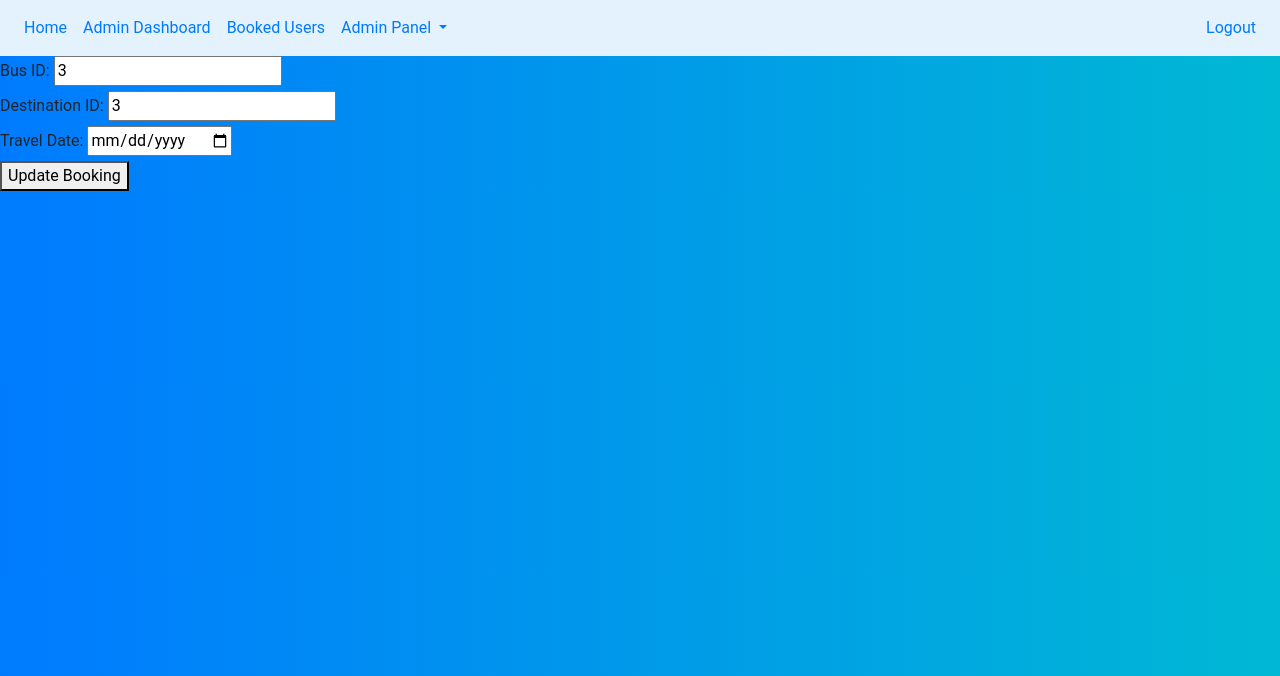
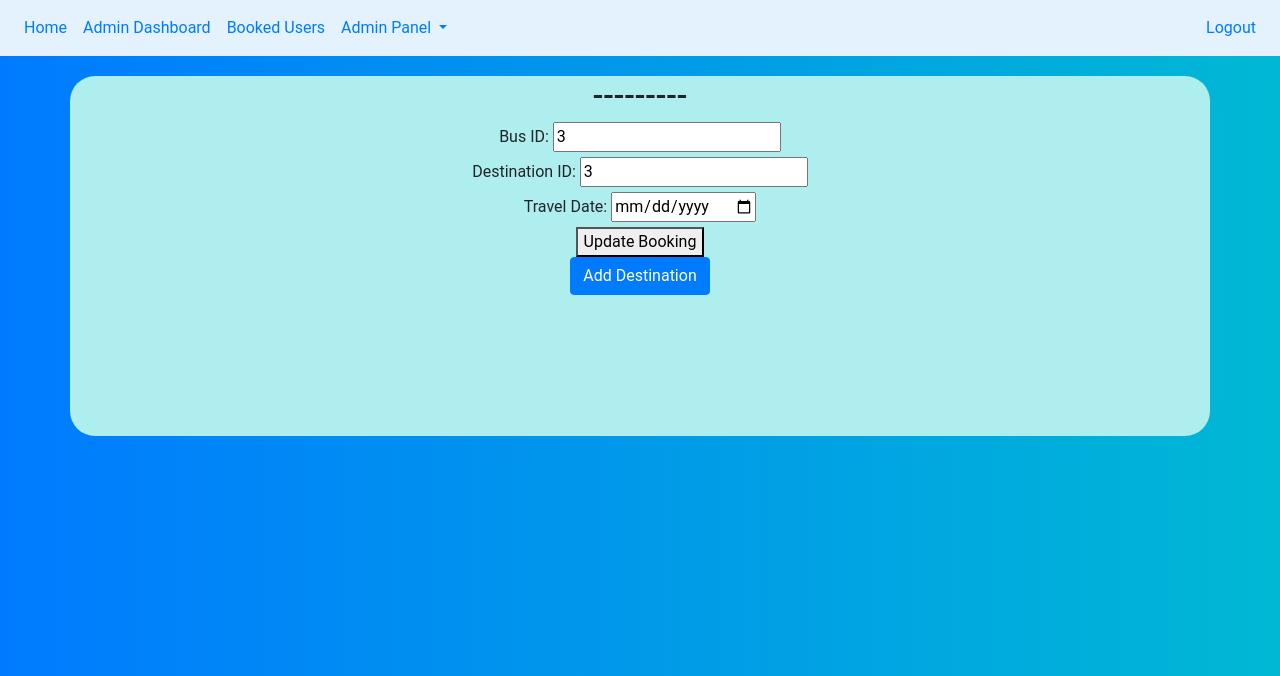
Before and after one commit to ivaceh/bus-ticket-booking-system, a Flask app: page /edit-booking/1 in a window 1280 px wide. Shown: the top 676 px of the page. Run offline with Flask 3, Linux system fonts and the light colour scheme; a user stored in the database is signed in; some libraries are stand-ins or nearby versions.

Commit message:
Refactor booking edit template: Enhanced layout with a styled container and improved form structure for better user experience.

```diff
--- a/btbs/templates/booking/edit_bookedUsers.html
+++ b/btbs/templates/booking/edit_bookedUsers.html
@@ -4,7 +4,31 @@
 {% endblock %}
 {% block content %}
 
-<form method="POST">
+<body class="text-center">
+    <div class="container" style="background-color: paleturquoise; margin-top: 20px; width: -webkit-fill-available; height: 360px; border-radius: 25px;">
+        <h2>---------</h2>
+        <form method="POST" action="">
+            <div>
+                <label for="bus_id">Bus ID:</label>
+                <input type="text" id="bus_id" name="bus_id" value="{{ booking.bus_id }}" required>
+            </div>
+            <div>
+                <label for="destination_id">Destination ID:</label>
+                <input type="text" id="destination_id" name="destination_id" value="{{ booking.destination_id }}" required>
+            </div>
+            <div>
+                <label for="travel_date">Travel Date:</label>
+                <input type="date" id="travel_date" name="travel_date" value="{{ booking.travel_date }}" required>
+            </div>
+            <div>
+                <button type="submit">Update Booking</button>
+            </div>
+            <button type="submit" class="btn btn-primary">Add Destination</button>
+        </form>
+    </div>
+</body>
+
+<!-- <form method="POST">
     <div>
         <label for="bus_id">Bus ID:</label>
         <input type="text" id="bus_id" name="bus_id" value="{{ booking.bus_id }}" required>
@@ -20,6 +44,6 @@
     <div>
         <button type="submit">Update Booking</button>
     </div>
-</form>
+</form> -->
 
 {% endblock %}
```
